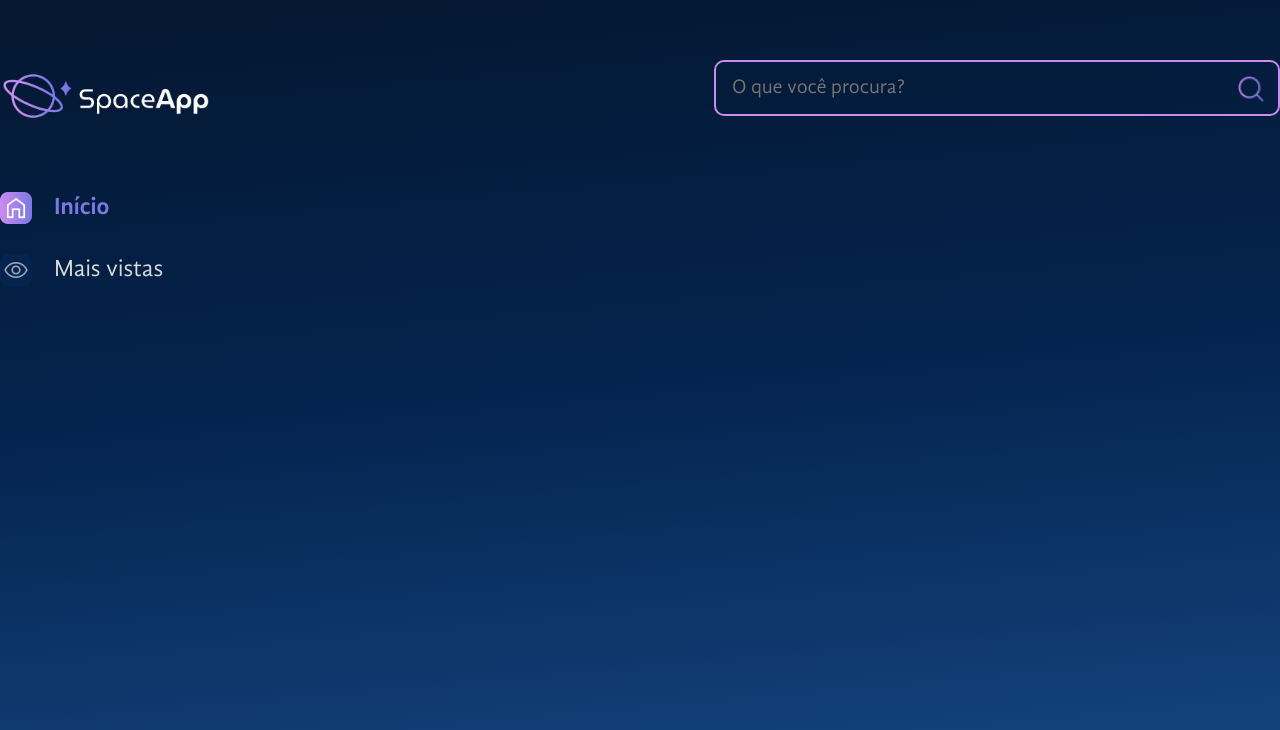
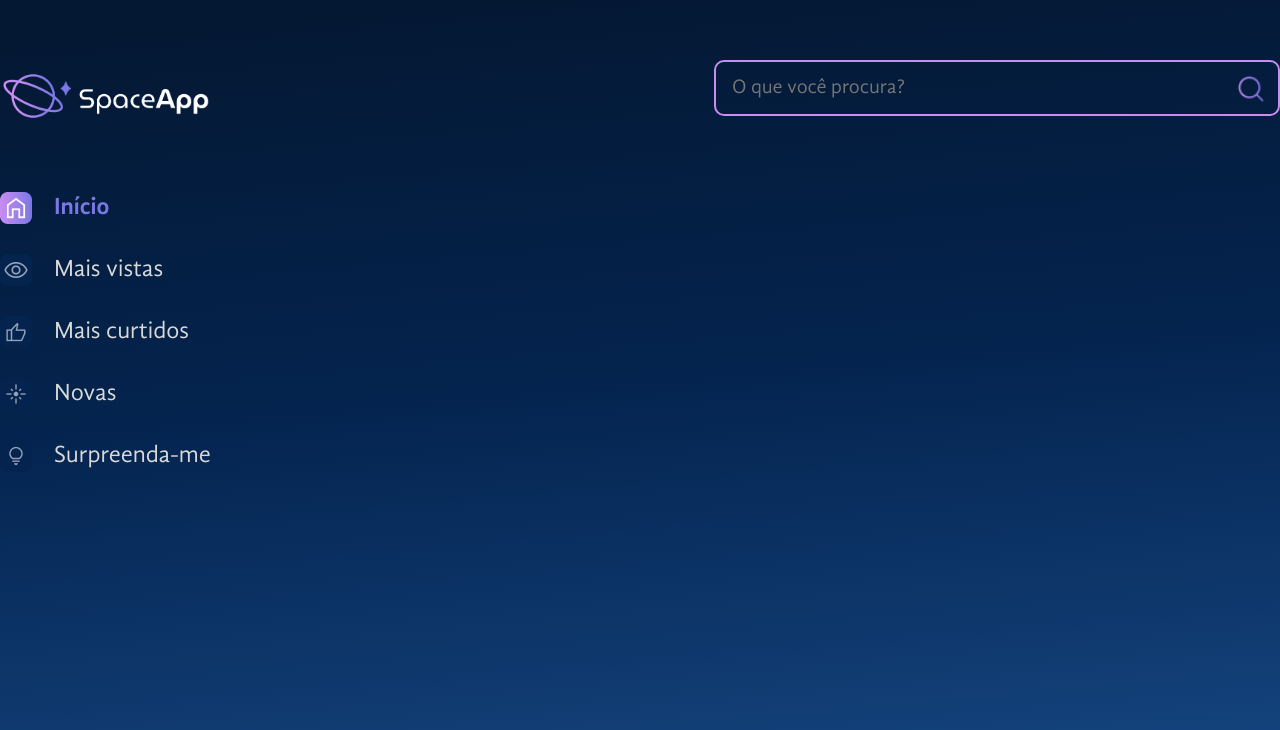
Before and after one commit to PeuStone/Space-app, a React (Vite) app: page / in a window 1280 px wide. Shown: the top 730 px of the page. Built offline with nearby package versions, Linux system fonts and the light colour scheme.

Commit message:
Finalizando barra lateral

```diff
--- a/src/componentes/BarraLateral/index.jsx
+++ b/src/componentes/BarraLateral/index.jsx
@@ -27,6 +27,27 @@
                     >
                         Mais vistas
                     </ItemNavegacao>
+                    <ItemNavegacao
+                        iconeAtivo="/icones/mais-curtidas-ativo.png"
+                        iconeInativo="/icones/mais-curtidas-inativo.png"
+
+                    >
+                        Mais curtidos
+                    </ItemNavegacao>
+                    <ItemNavegacao
+                        iconeAtivo="/icones/novas-ativo.png"
+                        iconeInativo="/icones/novas-inativo.png"
+
+                    >
+                        Novas
+                    </ItemNavegacao>
+                    <ItemNavegacao
+                        iconeAtivo="/icones/surpreenda-me-ativo.png"
+                        iconeInativo="/icones/surpreenda-me-inativo.png"
+
+                    >
+                        Surpreenda-me
+                    </ItemNavegacao>
                 </ListaEstilizada>
             </nav>
         </aside>
```
